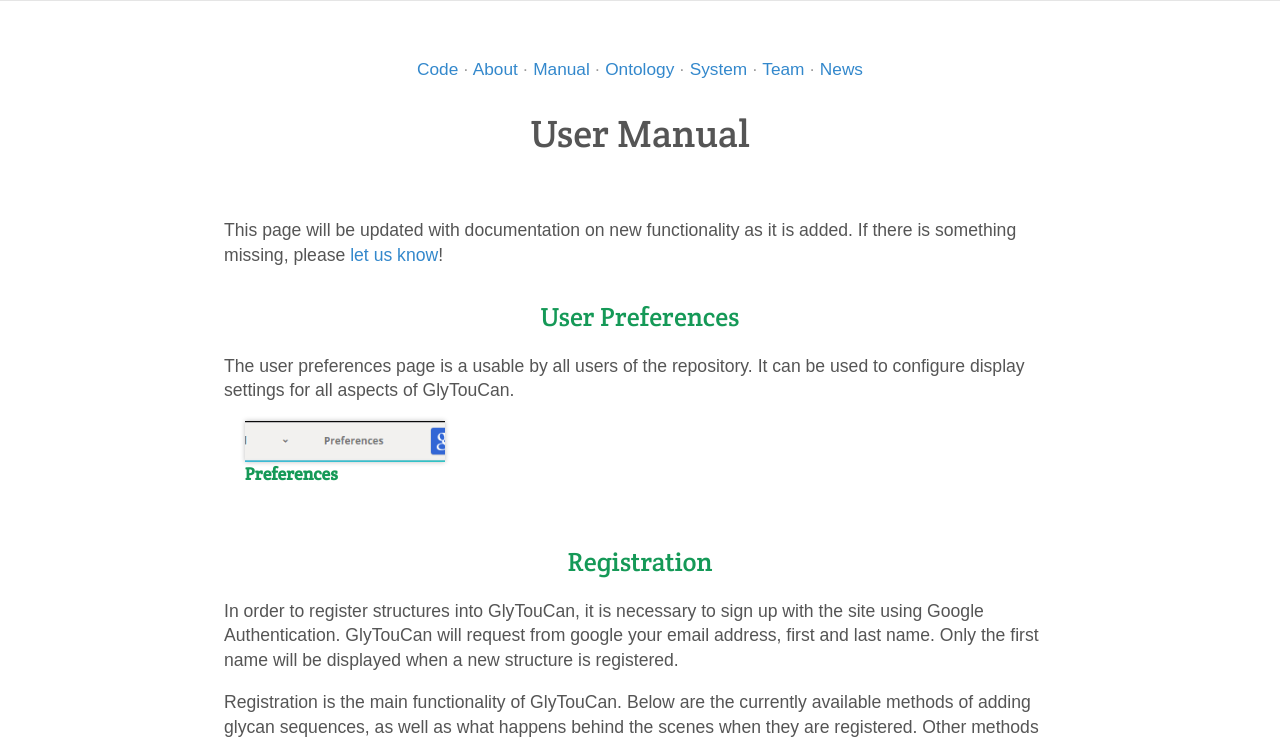
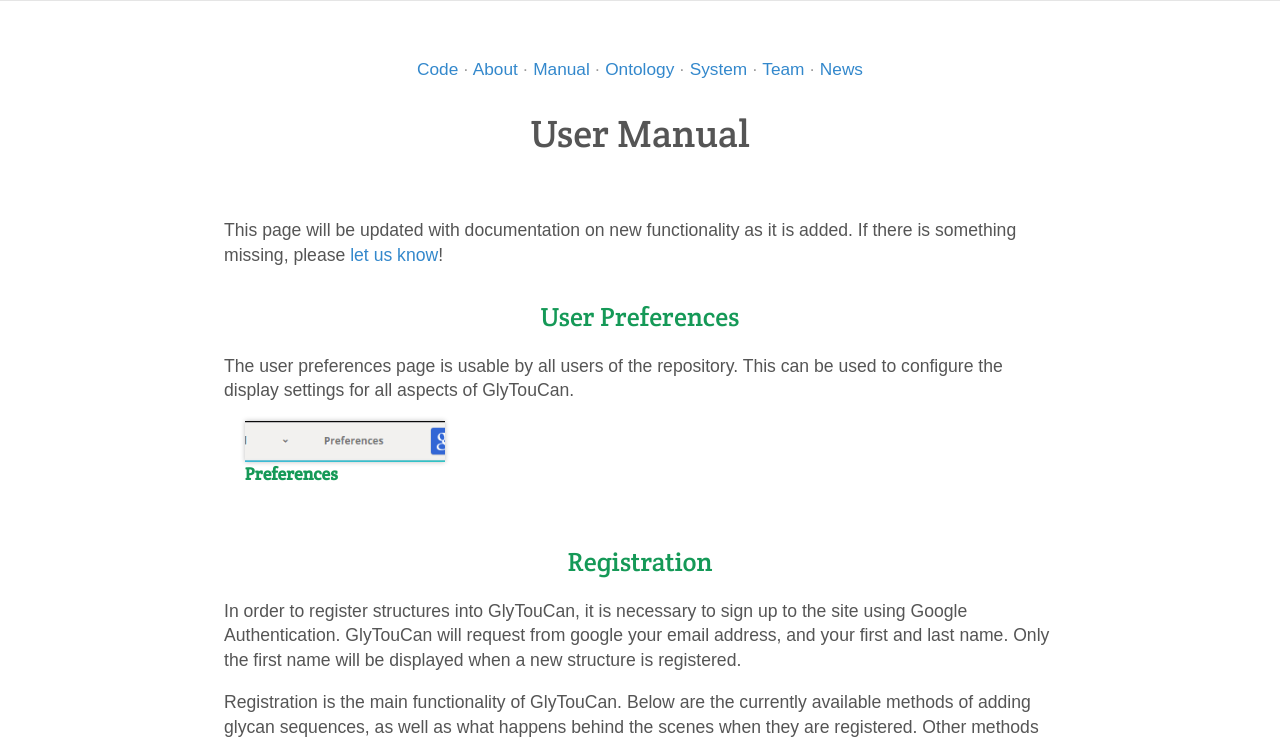
Before and after one commit to glytoucan/glytoucan, a Jekyll site: the page built from manual/index.md, in a window 1280 px wide and 1400 px high. Shown: the top 742 px of the window. Built offline with Jekyll 4.4.1, drawn with Linux system fonts in a browser that asks for light colours; nearby versions of some CDN libraries; some of the changed text lies outside the part shown.

Commit message:
Updated index for grammar
fixed some grammar mistakes

```diff
--- a/manual/index.md
+++ b/manual/index.md
@@ -7,7 +7,7 @@
 
 User Preferences
 -----------------------------------------
-The user preferences page is a usable by all users of the repository.  It can be used to configure display settings for all aspects of GlyTouCan.
+The user preferences page is usable by all users of the repository.  This can be used to configure the display settings for all aspects of GlyTouCan.
 
 <ul class="lesson-images">
   <li>
@@ -21,10 +21,10 @@
 Registration
 -----------------------------------------
 
-In order to register structures into GlyTouCan, it is necessary to sign up with the site using Google Authentication.  GlyTouCan will request from google your email address, first and last name.  Only the first name will be displayed when a new structure is registered.
+In order to register structures into GlyTouCan, it is necessary to sign up to the site using Google Authentication.  GlyTouCan will request from google your email address, and your first and last name.  Only the first name will be displayed when a new structure is registered.
 
 
-Registration is the main functionality of GlyTouCan.  Below are the currently available methods of adding glycan sequences, as well as what happens behind the scenes when they are registered.  Other methods of registration are currently being investigated, [your input](mailto: support@glytoucan.org) would be a great help!
+Registration is the main functionality of GlyTouCan.  Below are the currently available methods of adding glycan sequences, as well as what happens behind the scenes when they are registered.  Other methods of registration are currently being investigated, [your input](mailto: support@glytoucan.org) would be of great help!
 
 <ul class="lesson-images">
   <li>
@@ -56,7 +56,7 @@
 Search
 ---------------
 
-The search functionality displays the wealth of information that was gathered from the currently available data in public Glycan databases.  This functionality will be constantly improved and expanded to include data requested by users.
+The search functionality displays the wealth of information that was gathered from the currently available data in the public Glycan databases.  This functionality will constantly be improved and expanded to include data requested by the users.
 
 <ul class="lesson-images">
   <li>
@@ -88,7 +88,7 @@
 View
 ---------------
 
-The View All functionality provides a quick way to browse all of a specific data type.  All data in the glycan repository can be analyzed from these interfaces.
+The View All functionality provides a quick way to browse all of the specific data type.  All data in the glycan repository can be analyzed from these interfaces.
 
 <ul class="lesson-images">
   <li>
```
